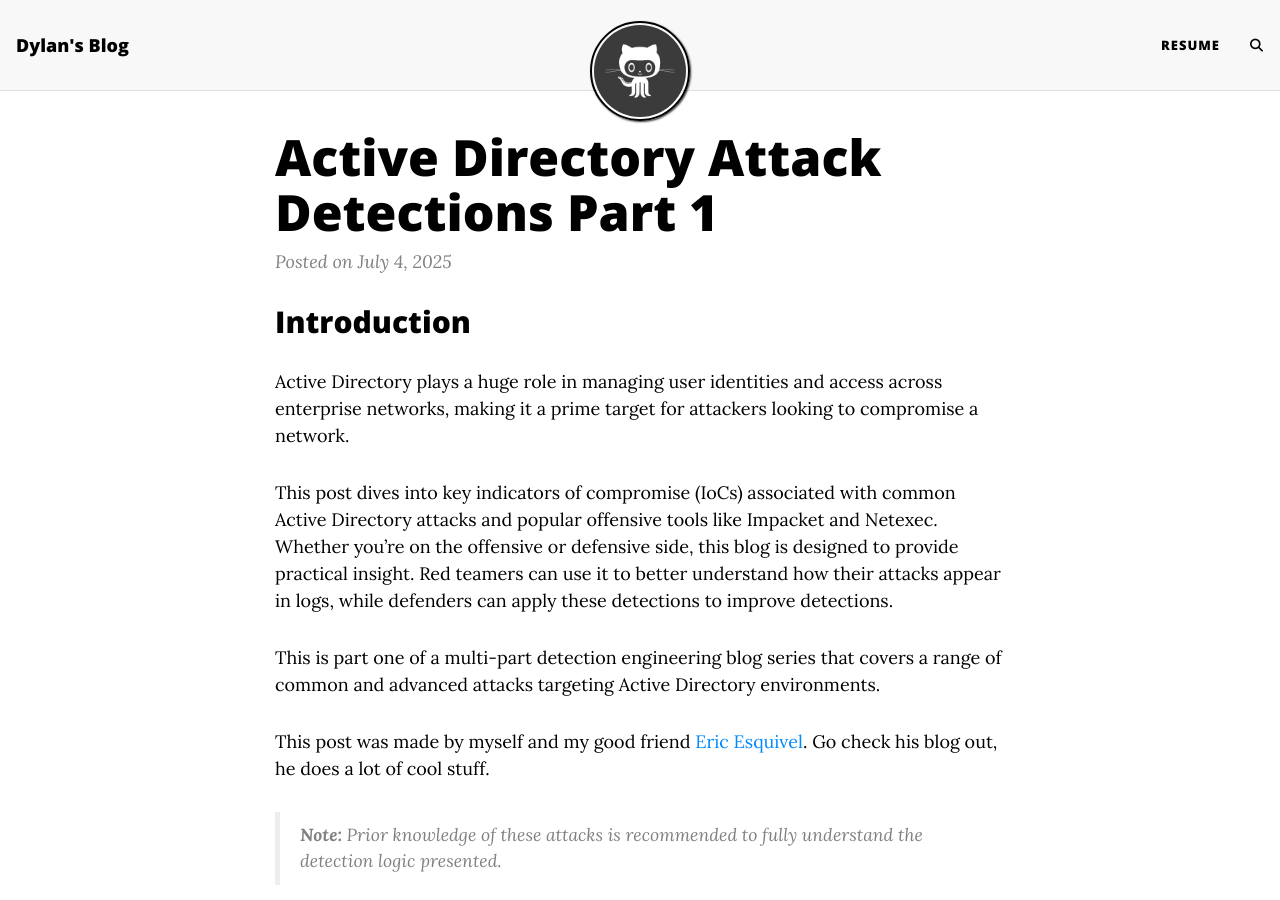
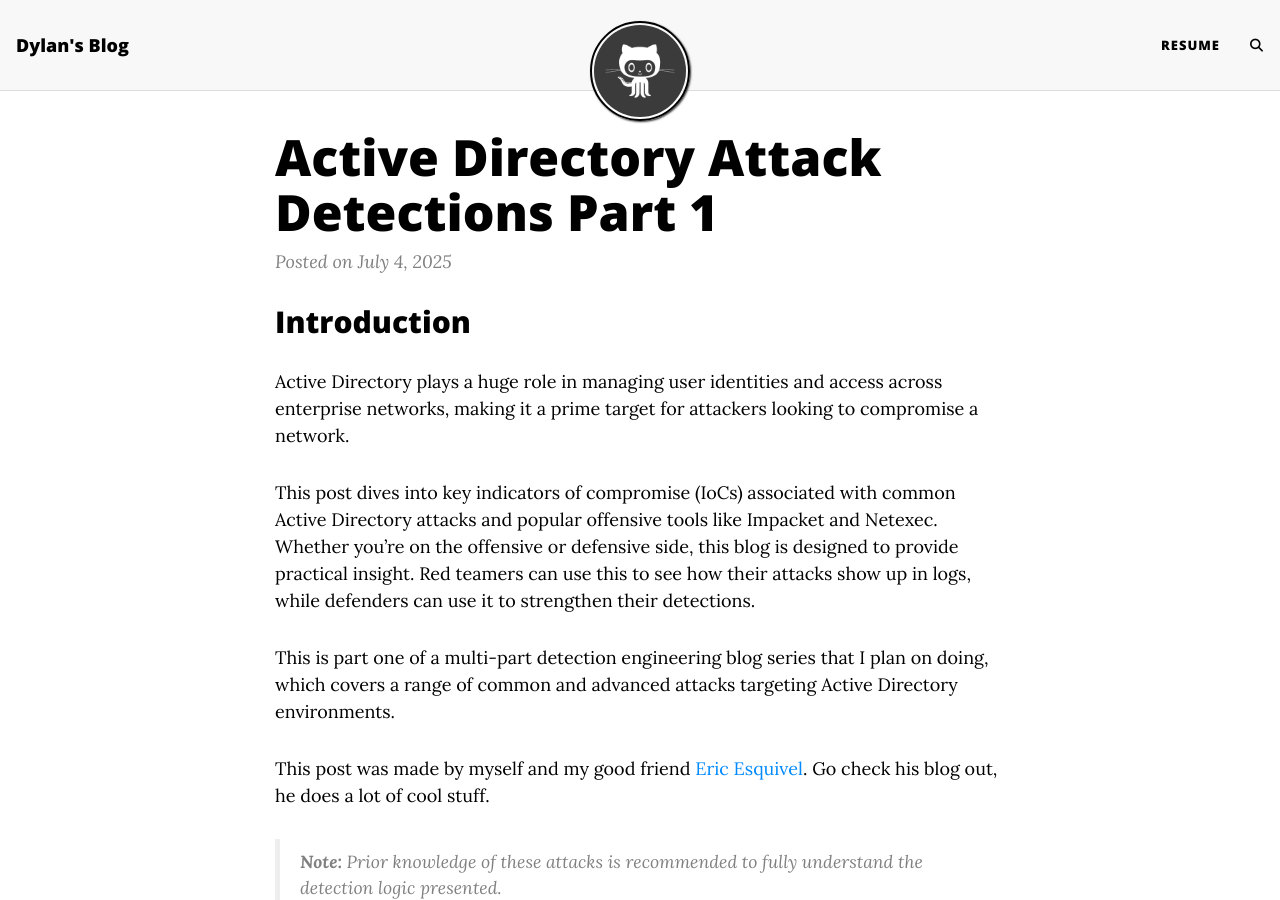
Before and after one commit to DylanDavis1/dylandavis1.github.io, a Jekyll site: the page built from _posts/2025-07-04-active-directory-detections-Part-1.md, in a window 1280 px wide and 900 px high. Built offline with Jekyll 4.4.1, drawn with Linux system fonts in a browser that asks for light colours; comment, search, counter and statistics services are not loaded.

Commit message:
Update 2025-07-04-active-directory-detections-Part-1.md

```diff
--- a/_posts/2025-07-04-active-directory-detections-Part-1.md
+++ b/_posts/2025-07-04-active-directory-detections-Part-1.md
@@ -10,9 +10,9 @@ tags: [active-directory, detection engineering, threat-hunting, blue-team]
 
 Active Directory plays a huge role in managing user identities and access across enterprise networks, making it a prime target for attackers looking to compromise a network.
 
-This post dives into key indicators of compromise (IoCs) associated with common Active Directory attacks and popular offensive tools like Impacket and Netexec. Whether you're on the offensive or defensive side, this blog is designed to provide practical insight. Red teamers can use it to better understand how their attacks appear in logs, while defenders can apply these detections to improve detections.
+This post dives into key indicators of compromise (IoCs) associated with common Active Directory attacks and popular offensive tools like Impacket and Netexec. Whether you're on the offensive or defensive side, this blog is designed to provide practical insight. Red teamers can use this to see how their attacks show up in logs, while defenders can use it to strengthen their detections.
 
-This is part one of a multi-part detection engineering blog series that covers a range of common and advanced attacks targeting Active Directory environments.
+This is part one of a multi-part detection engineering blog series that I plan on doing, which covers a range of common and advanced attacks targeting Active Directory environments.
 
 This post was made by myself and my good friend [Eric Esquivel](https://ericesquivel.github.io/). Go check his blog out, he does a lot of cool stuff.
 
```
